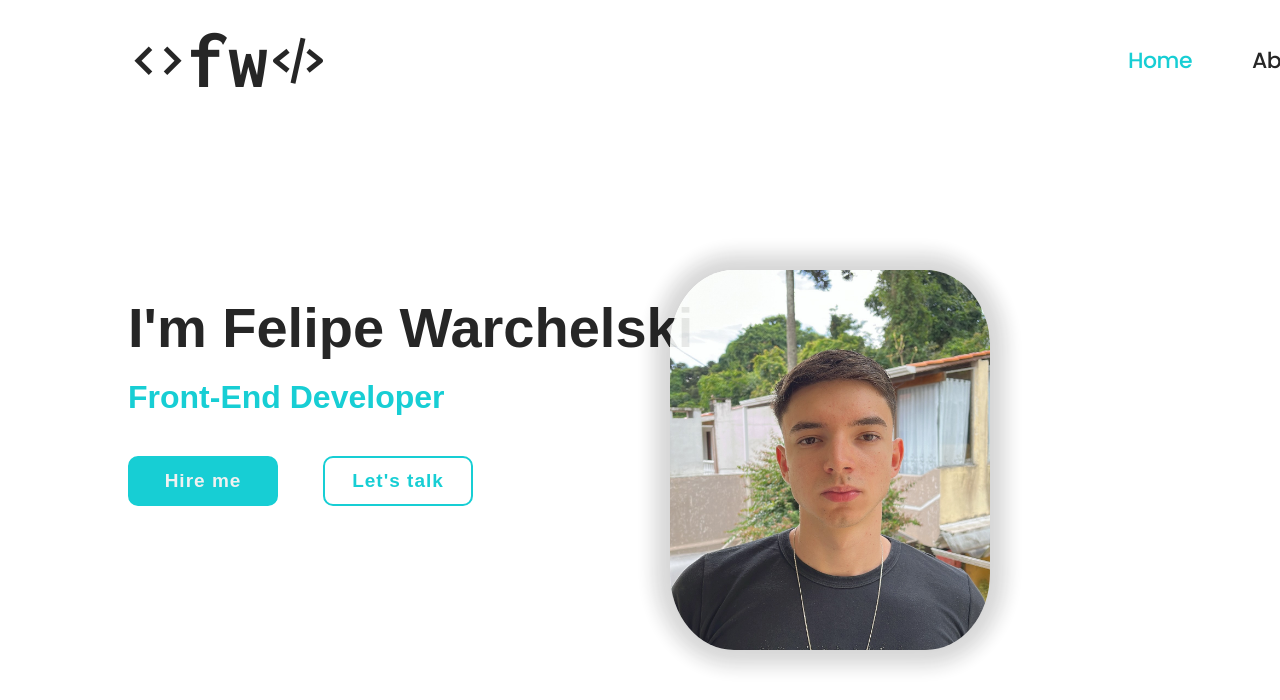
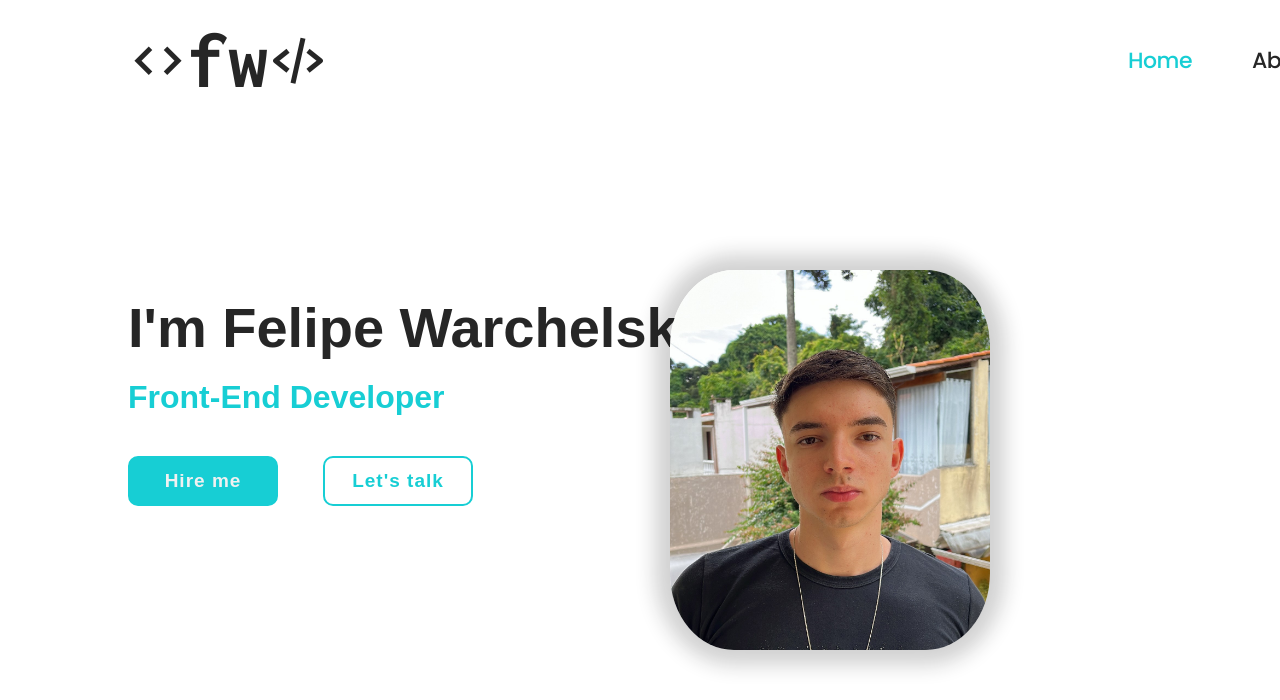
Before and after one commit to felipewarchelski/MyOldPortfolio, a plain HTML site: page index.html in a window 1280 px wide. Shown: the top 700 px of the page. Drawn offline with nearby package versions, Linux system fonts and the light colour scheme.

Commit message:
first commit

```diff
--- a/style.css
+++ b/style.css
@@ -212,8 +212,8 @@ html {
   border-radius: 20%;
   transition: .3s;
   box-shadow: 0px 0px 20px 15px rgb(26, 26, 26, 0.2);
-  opacity: 0.9;
   animation-delay: 0.3s;
+  cursor: pointer;
 }
 
 .img-wrapper img:hover {
@@ -222,7 +222,6 @@ html {
   right: 260px;
   bottom: 120px;
   box-shadow: 0px 0px 20px 15px rgb(26, 26, 26, 0.2);
-  opacity: 1;
 }
 
 .btn-box a {
```
